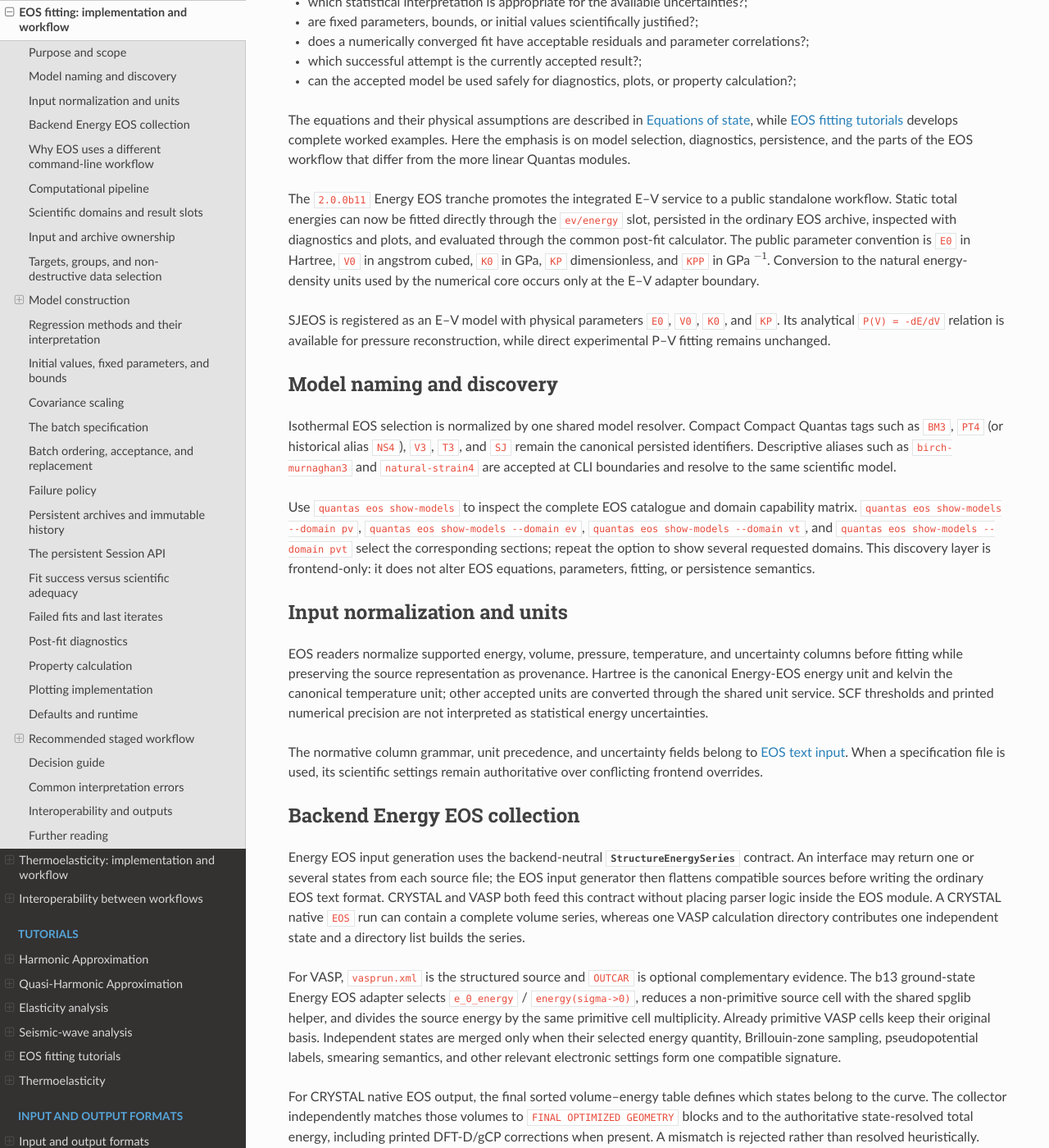
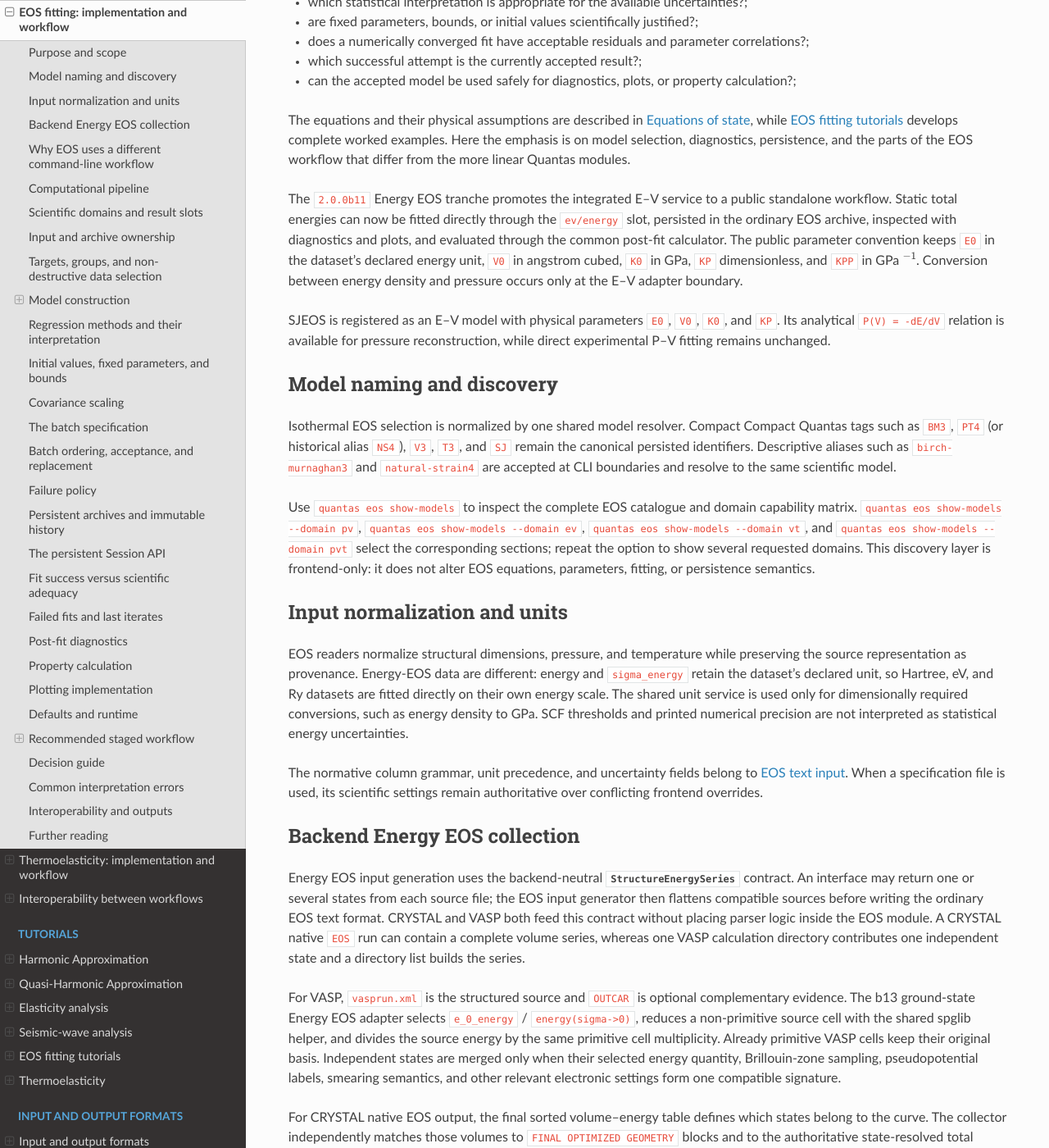
Before and after one commit to gfulian/quantas, a Sphinx documentation site: the page built from docs/source/workflows/eos.rst, in a window 1280 px wide and 1400 px high, scrolled down 465 px. Shown: the whole window at 82% size. Built offline with Sphinx 7.4.7 and the Read the Docs theme 3.1.0, drawn with Linux system fonts in a browser that asks for light colours; some of the changed text lies outside the part shown.

Commit message:
Fix: preserve the energy provided in EnergyEOS input files during calculation

```diff
--- a/docs/source/workflows/eos.rst
+++ b/docs/source/workflows/eos.rst
@@ -38,10 +38,10 @@ The ``2.0.0b11`` Energy EOS tranche promotes the integrated E--V service to a
 public standalone workflow.  Static total energies can now be fitted directly
 through the ``ev/energy`` slot, persisted in the ordinary EOS archive, inspected
 with diagnostics and plots, and evaluated through the common post-fit
-calculator.  The public parameter convention is ``E0`` in Hartree, ``V0`` in
-angstrom cubed, ``K0`` in GPa, ``KP`` dimensionless, and ``KPP`` in GPa
-:math:`^{-1}`.  Conversion to the natural energy-density units used by the
-numerical core occurs only at the E--V adapter boundary.
+calculator.  The public parameter convention keeps ``E0`` in the dataset's
+declared energy unit, ``V0`` in angstrom cubed, ``K0`` in GPa, ``KP``
+dimensionless, and ``KPP`` in GPa :math:`^{-1}`.  Conversion between energy
+density and pressure occurs only at the E--V adapter boundary.
 
 SJEOS is registered as an E--V model with physical parameters ``E0``, ``V0``,
 ``K0``, and ``KP``.  Its analytical ``P(V) = -dE/dV`` relation is available for
@@ -68,12 +68,13 @@ parameters, fitting, or persistence semantics.
 Input normalization and units
 -----------------------------
 
-EOS readers normalize supported energy, volume, pressure, temperature, and
-uncertainty columns before fitting while preserving the source representation
-as provenance. Hartree is the canonical Energy-EOS energy unit and kelvin the
-canonical temperature unit; other accepted units are converted through the
-shared unit service. SCF thresholds and printed numerical precision are not
-interpreted as statistical energy uncertainties.
+EOS readers normalize structural dimensions, pressure, and temperature while
+preserving the source representation as provenance. Energy-EOS data are
+different: energy and ``sigma_energy`` retain the dataset's declared unit, so
+Hartree, eV, and Ry datasets are fitted directly on their own energy scale.
+The shared unit service is used only for dimensionally required conversions,
+such as energy density to GPa. SCF thresholds and printed numerical precision
+are not interpreted as statistical energy uncertainties.
 
 The normative column grammar, unit precedence, and uncertainty fields belong to
 :doc:`../formats/eos_input`. When a specification file is used, its scientific
@@ -308,12 +309,13 @@ E--V implementation choices
 ~~~~~~~~~~~~~~~~~~~~~~~~~~~~
 
 E--V fitting uses static total energy as the dependent response and absolute
-volume as the independent coordinate.  The public fitting boundary uses
-Hartree and angstrom cubed for energy and volume, while equilibrium elastic
-parameters are reported in the ordinary EOS convention: ``K0`` in GPa, ``KP``
-dimensionless, and ``KPP`` in GPa :math:`^{-1}`.  The adapter converts these
-parameters to and from the energy-density units required by the shared
-numerical core; the core equations themselves are unchanged.
+volume as the independent coordinate.  Energy is fitted directly in the unit
+declared by the dataset, while volume remains normalized to angstrom cubed.
+Equilibrium elastic parameters are reported in the ordinary EOS convention:
+``K0`` in GPa, ``KP`` dimensionless, and ``KPP`` in GPa :math:`^{-1}`.  The
+adapter converts pressure parameters to and from the corresponding energy-
+density scale required by the shared numerical core; the core equations
+themselves are unchanged.
 
 The fitted E--V record stores calculated energy and, at every observed volume,
 the analytically derived pressure, bulk modulus, and its first and second
```
Also changed, not shown: CHANGELOG.md (+4 -2 lines), PROJECT_STATE.md (+7 -6 lines), ROADMAP.md (+3 -2 lines), docs/source/developer/interfaces.rst (+7 -14 lines), docs/source/formats/eos_input.rst (+16 -13 lines), 9 other files.
